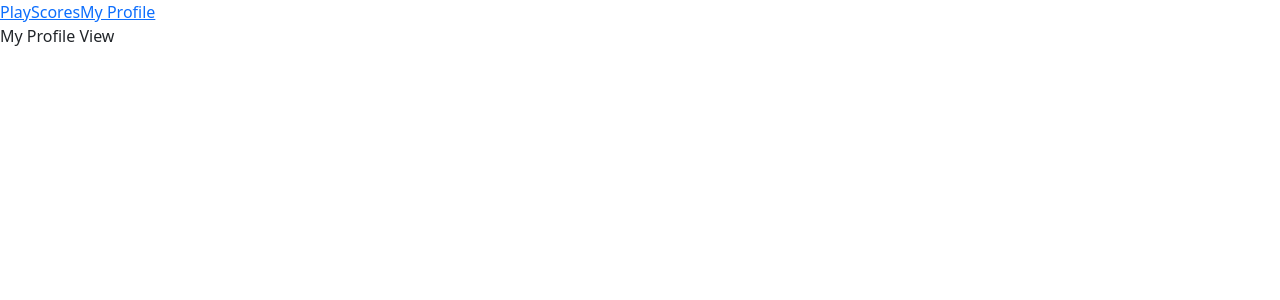
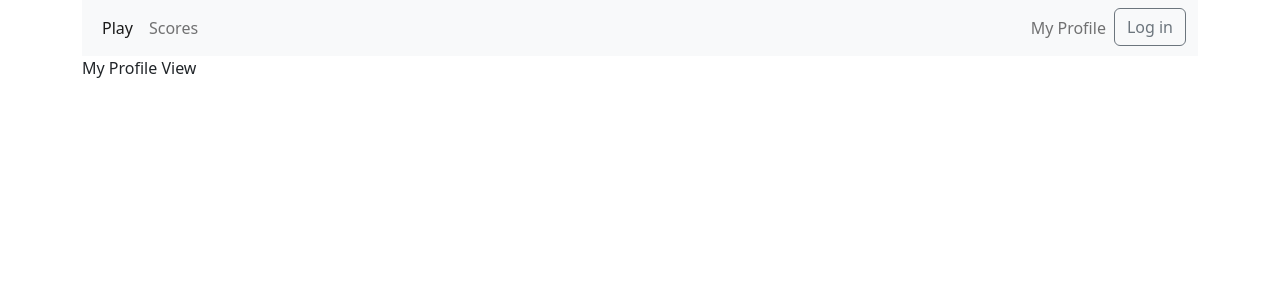
Before and after one commit to wizzandrew/match3-vue, a Vue app: page /myprofile in a window 1280 px wide. Shown: the top 300 px of the page. Built offline with nearby package versions, Linux system fonts and the light colour scheme.

Commit message:
set up boostrap nav

```diff
--- a/src/App.vue
+++ b/src/App.vue
@@ -1,16 +1,16 @@
 <script setup lang="ts">
 import { RouterLink, RouterView } from "vue-router";
+import Header from "./components/Header.vue";
 </script>
 
 <template>
   <div class="app">
-    <nav>
-      <RouterLink to="/">Play</RouterLink>
-      <RouterLink to="/scores">Scores</RouterLink>
-      <RouterLink to="/myprofile">My Profile</RouterLink>
-    </nav>
+    <div class="container">
+      <Header />
+    </div>
+
+    <RouterView />
   </div>
-  <RouterView />
 </template>
 
 <style></style>
--- /dev/null
+++ b/src/components/Header.vue
@@ -0,0 +1,52 @@
+<template>
+  <div class="header">
+    <nav class="navbar navbar-expand-md bg-light">
+      <div class="container-fluid">
+        <button
+          class="navbar-toggler"
+          data-bs-toggle="collapse"
+          data-bs-target="#leftNav"
+          aria-controls="collapsibleNav"
+          aria-expanded="false"
+        >
+          <span class="navbar-toggler-icon"></span>
+        </button>
+        <div class="collapse navbar-collapse" id="collapsibleNav">
+          <ul class="navbar-nav me-auto">
+            <li class="nav-item">
+              <RouterLink to="/" class="nav-link active" aria-current="page"
+                >Play</RouterLink
+              >
+            </li>
+            <li class="nav-item">
+              <RouterLink to="/scores" class="nav-link">Scores</RouterLink>
+            </li>
+          </ul>
+
+          <ul class="navbar-nav ms-auto">
+            <li class="nav-item">
+              <RouterLink to="/myprofile" class="nav-link"
+                >My Profile</RouterLink
+              >
+            </li>
+            <li class="nav-item">
+              <button class="btn btn-outline-secondary">Log in</button>
+            </li>
+          </ul>
+        </div>
+      </div>
+    </nav>
+  </div>
+</template>
+
+<script lang="ts">
+import { defineComponent } from "vue";
+import { RouterLink } from "vue-router";
+
+export default defineComponent({
+  name: "header",
+  setup() {},
+});
+</script>
+
+<style></style>
--- a/src/views/MyProfileView.vue
+++ b/src/views/MyProfileView.vue
@@ -1,5 +1,5 @@
 <template>
-  <div>
+  <div class="container">
     <p>My Profile View</p>
   </div>
 </template>
--- a/src/views/PlayView.vue
+++ b/src/views/PlayView.vue
@@ -1,7 +1,7 @@
 <script setup lang="ts"></script>
 
 <template>
-  <div>
+  <div class="container">
     <p>Play View</p>
   </div>
 </template>
--- a/src/views/ScoresView.vue
+++ b/src/views/ScoresView.vue
@@ -1,5 +1,5 @@
 <template>
-  <div>
+  <div class="container">
     <p>Scores View</p>
   </div>
 </template>
```
